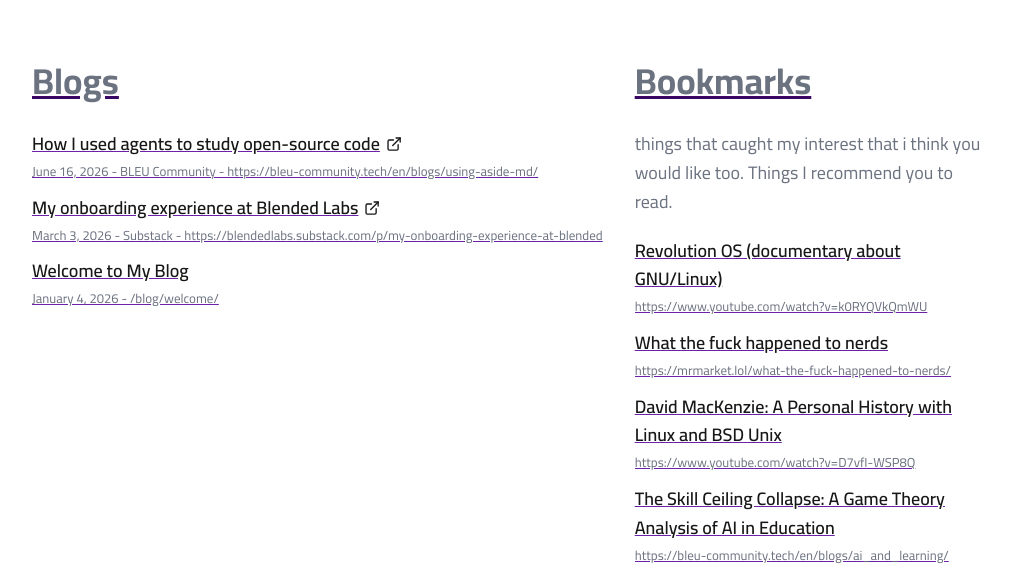
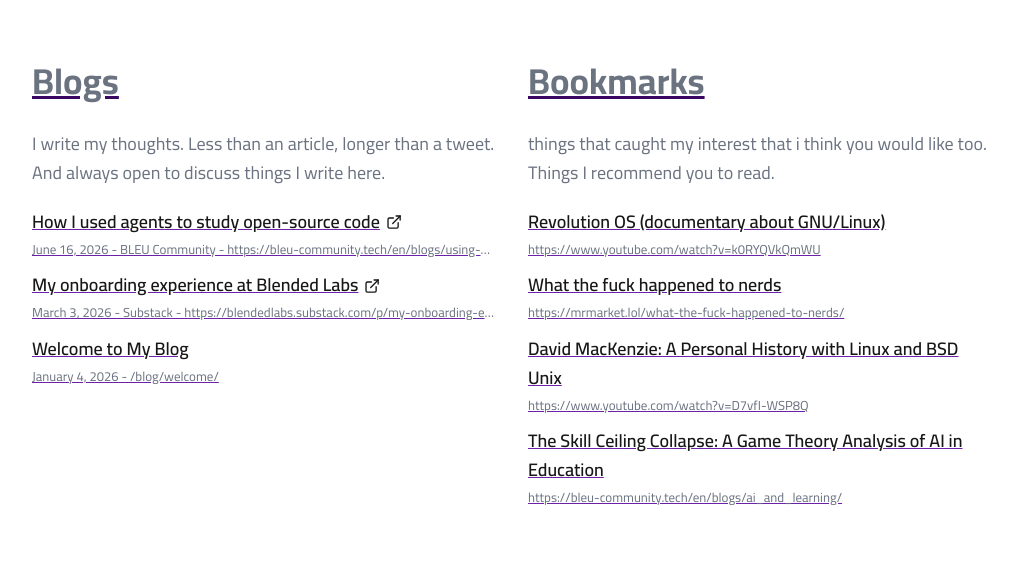
Before and after one commit to fahdfady/fahddev, an Eleventy site: page src/index.njk in a window 1280 px wide. Shown: the part 1241-1820 px from the top of the page, without its empty margins (128-1145 px from the left). Built offline with nearby package versions, Linux system fonts and the light colour scheme; Eleventy itself is replaced by a stand-in of ours; files that its build step writes are made by us from their sources.

Commit message:
fix grid of blogs & bookmarks and add blogs description

```diff
--- a/src/css/styles.css
+++ b/src/css/styles.css
@@ -357,12 +357,13 @@ main {
 
 .home-lists-grid {
   display: grid;
+  grid-template-columns: repeat(2, minmax(0, 1fr));
   gap: 2rem;
 }
 
 @media (min-width: 768px) {
   .home-lists-grid {
-    grid-template-columns: 1fr 1fr;
+    grid-template-columns: repeat(2, minmax(0, 1fr));
     align-items: start;
   }
 }
@@ -377,6 +378,7 @@ main {
   display: flex;
   flex-direction: column;
   gap: 0.125rem;
+  min-width: 0;
 }
 
 .bookmark-item:hover {
--- a/src/index.njk
+++ b/src/index.njk
@@ -62,6 +62,7 @@ title: Fahd Ashour
     <!-- Blogs Section -->
     <section aria-label="blogs" id="blogs">
       <h2 class="section-header"><a href="#blogs">Blogs</a></h2>
+      <p class="bookmarks-description">I write my thoughts. Less than an article, longer than a tweet. And always open to discuss things I write here.</p>
       <div class="bookmarks-list">
         {% for post in collections.allBlogPosts %}
         {% if loop.index <= 5 %}
```
